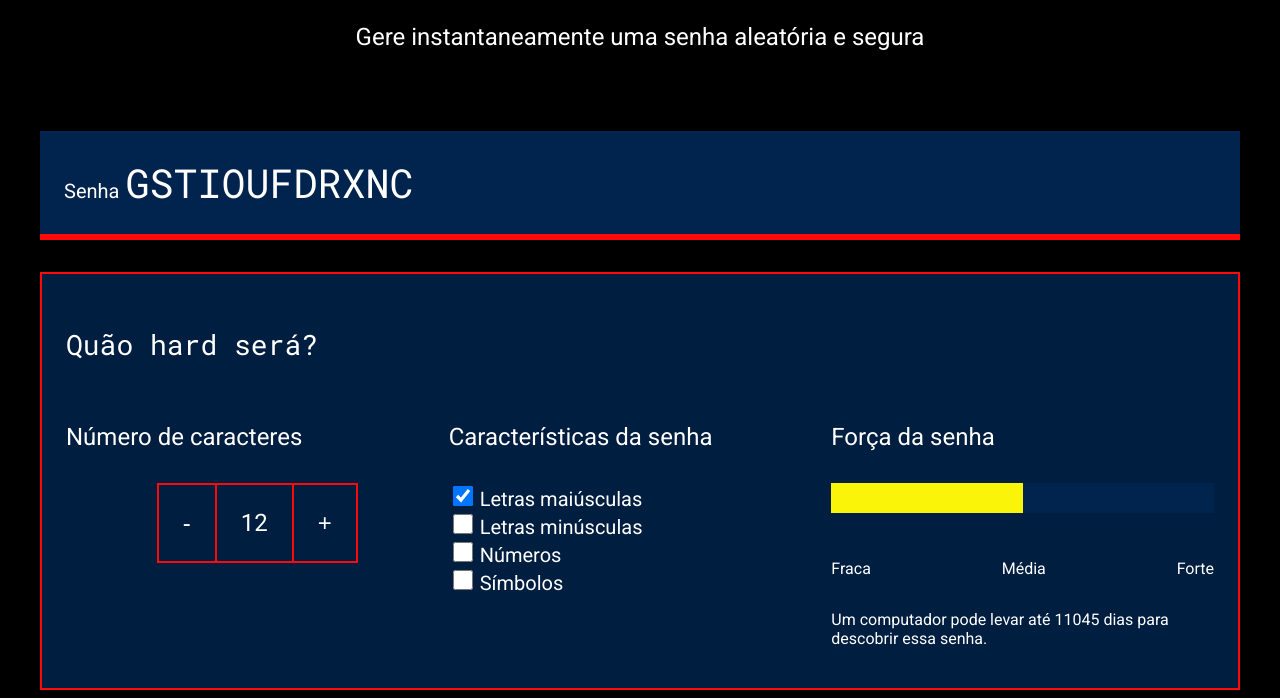
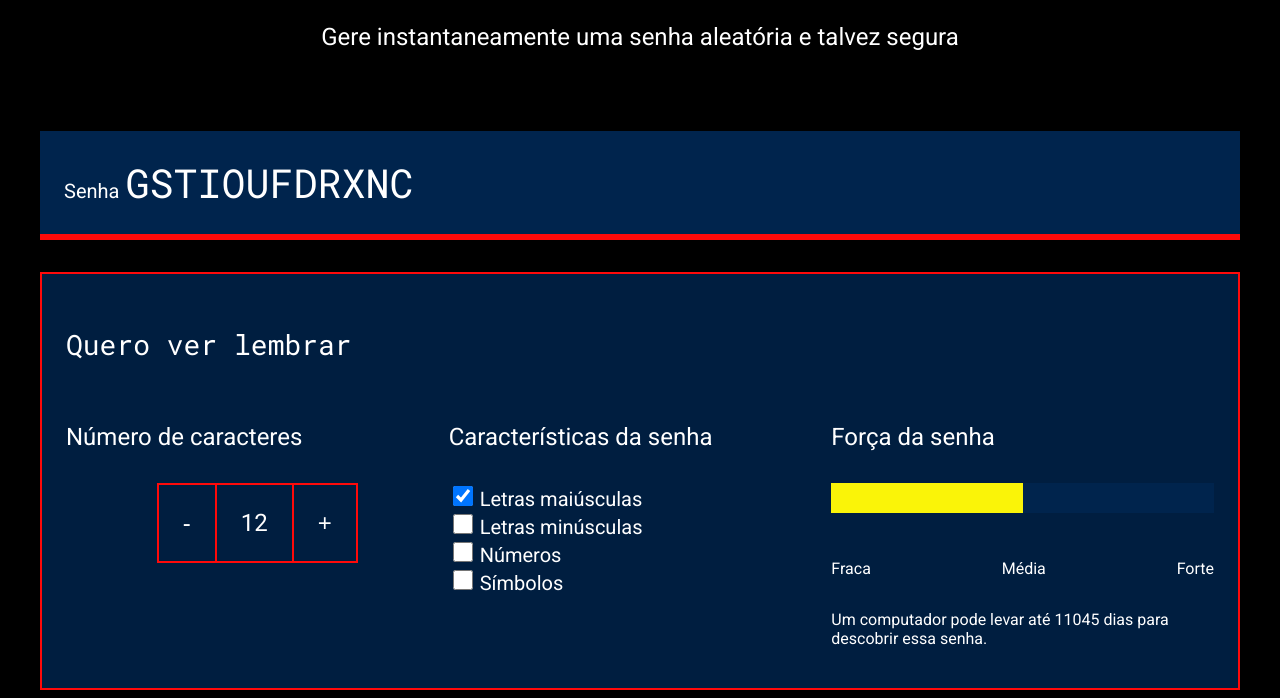
Before and after one commit to Samambaia1/Senhas, a plain HTML site: page index.html in a window 1280 px wide. Shown: the part 195-893 px from the top of the page. Drawn offline with Linux system fonts and the light colour scheme.

Commit message:
Add files via upload

```diff
--- a/index.html
+++ b/index.html
@@ -13,14 +13,14 @@
         <div class="conteudo-titulo">
             <img src="unlock.svg" alt="cadeado fechado">
             <h2 class="titulo-principal">Gerador de senhas</h2>
-            <h3 class="titulo-secundario">Gere instantaneamente uma senha aleatória e segura</h3>
+            <h3 class="titulo-secundario">Gere instantaneamente uma senha aleatória e talvez segura</h3>
         </div>
         <div class="conteudo-senha">
             <label for="senha">Senha</label>
             <input name="senha" type="text" id="campo-senha" readonly>
         </div>
         <div class="parametro">
-            <h3 class="parametro-titulo">Quão hard será?</h3>
+            <h3 class="parametro-titulo">Quero ver lembrar</h3>
             <div class="parametro-coluna__senha">
                 <div class="parametro-senha">
                     <h4 class="parametro-senha__titulo">Número de caracteres</h4>
```
